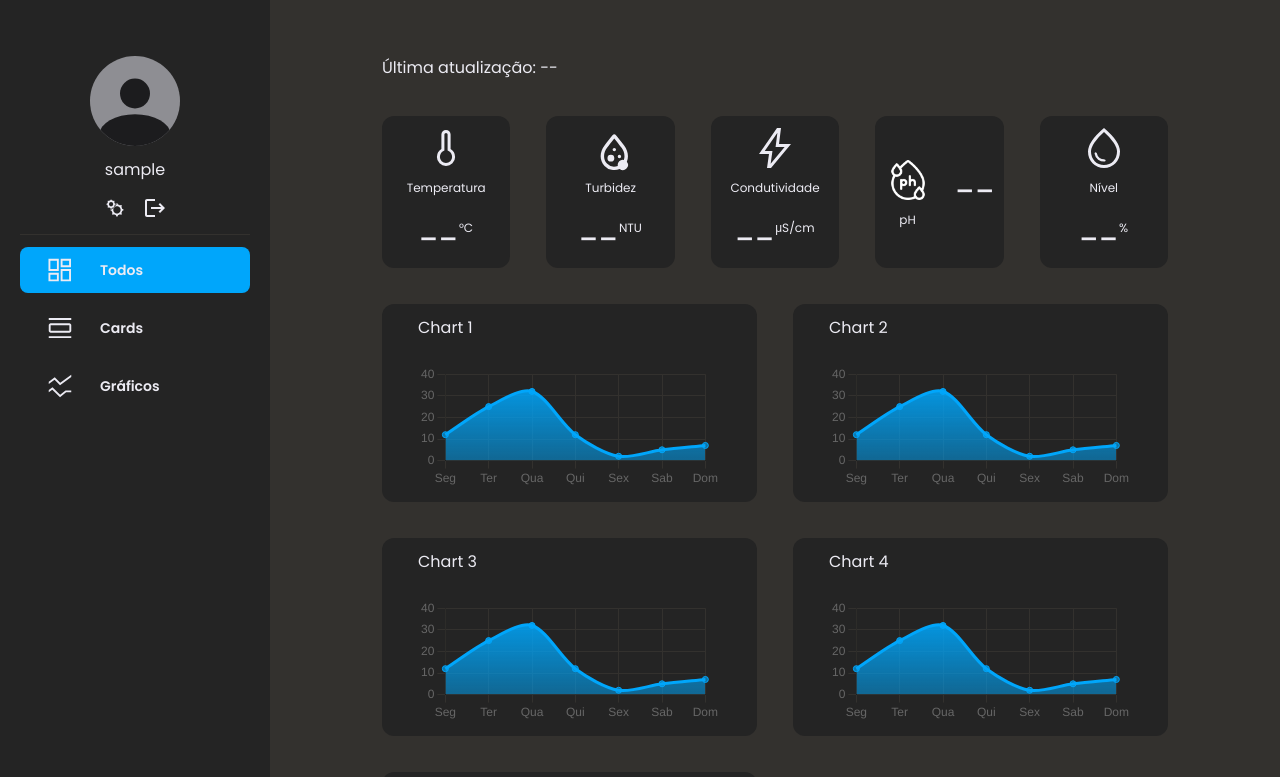
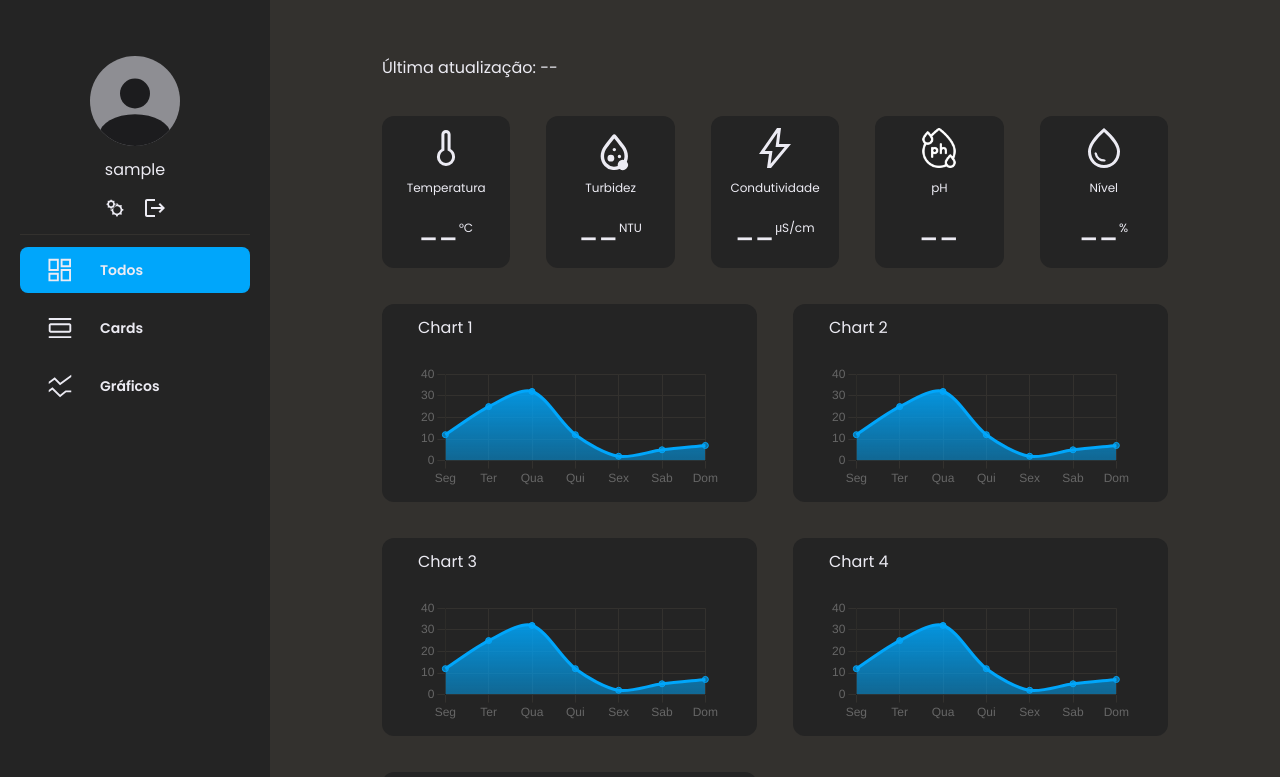
Before and after one commit to wesquel/Water-Monitor, a React (Vite) app in the folder water-pro/: page /dashboard in a window 1280 px wide. Shown: the top 777 px of the page. Built offline with nearby package versions, Linux system fonts and the light colour scheme; no server answers; sample sign-in values are in the browser's storage.

Commit message:
Fix Card.

```diff
--- a/water-pro/src/components/Card.jsx
+++ b/water-pro/src/components/Card.jsx
@@ -9,7 +9,7 @@ function Card({ children, className, ...props }) {
         className
       )}
     >
-      <div className="p-2 w-full justify-center flex flex-wrap items-center gap-6 text-mainWhite">
+      <div className="p-2 w-full justify-center flex flex-col items-center gap-6 text-mainWhite">
         {children}
       </div>
     </div>
```
